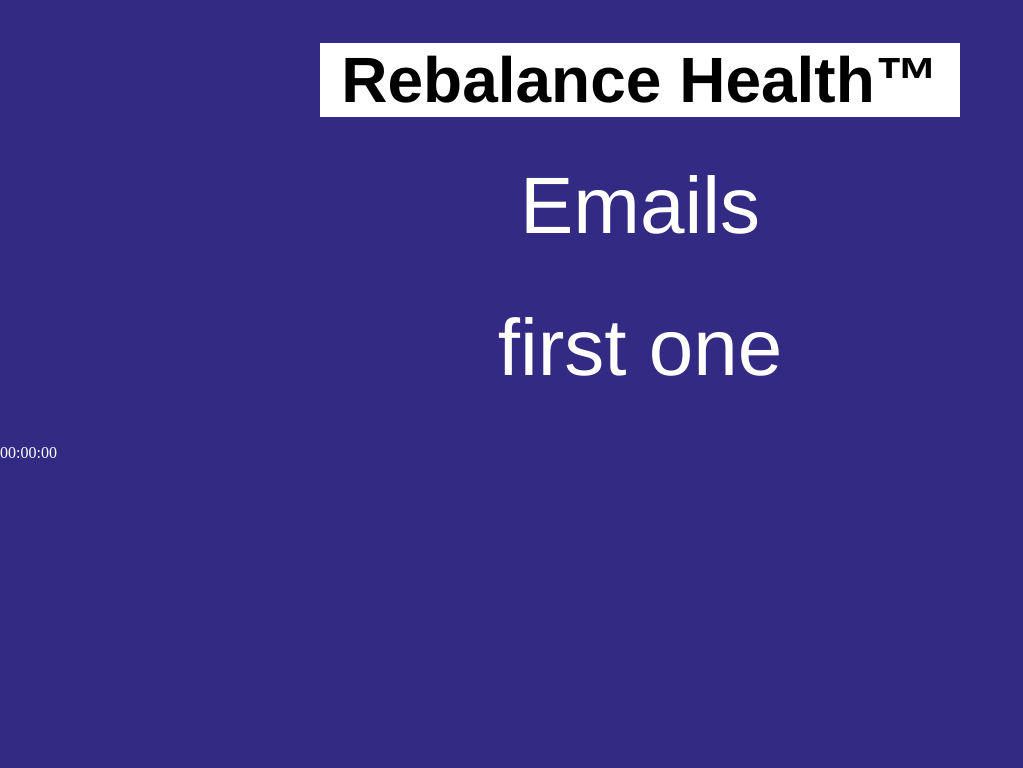
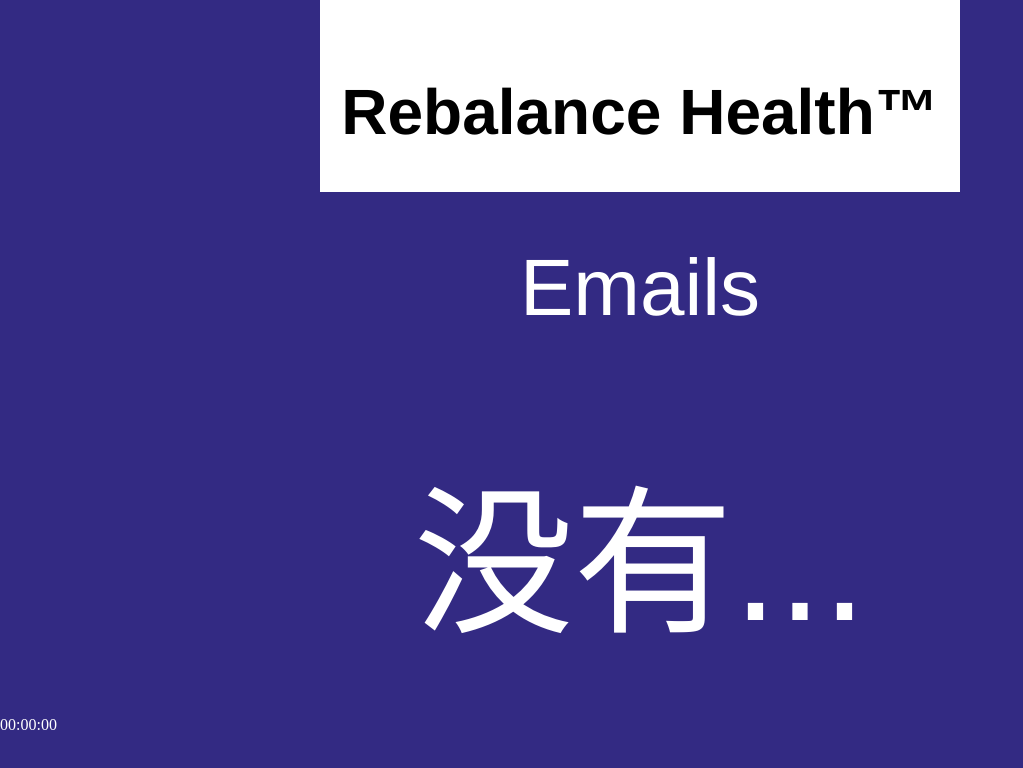
Before and after one commit to rebalancehealth/Internal-dashboard, a website: page index.html in a window 1280 px wide. Shown: the whole page, without its empty margins (0-1023 px from the left). Drawn offline with Linux system fonts and the light colour scheme.

Commit message:
style dashboard

```diff
--- a/index.html
+++ b/index.html
@@ -23,22 +23,28 @@
         }
 
         .heading {
+            padding-top: 1em;
             font-family: 'Helvetica', 'Arial', sans-serif;
             background-color: white;
             text-align: center;
             color: black;
-            margin-left 400px;
+            height: 5em;
             font-size: 2em;
             width: 50%;
-            margin: auto;
+            margin: 0 auto;
         }
 
         .metric-one {
+            margin-top: 50px;
             font-family: 'Helvetica', 'Arial', sans-serif;
             color: white;
             font-size: 5em;
             text-align: center;
             padding-bottom: 50px;
+        }
+
+        #first {
+            font-size: 10em;
         }
 
         .date {
@@ -57,7 +63,7 @@
         <div class="flexbox main-container">
 
             <div class="metric-one">Emails</div>
-            <div class="metric-one" id="first">first one</div>
+            <div class="metric-one" id="first">没有...</div>
             <div class="date" id="date">00:00:00</div>
 
         </div>
```
